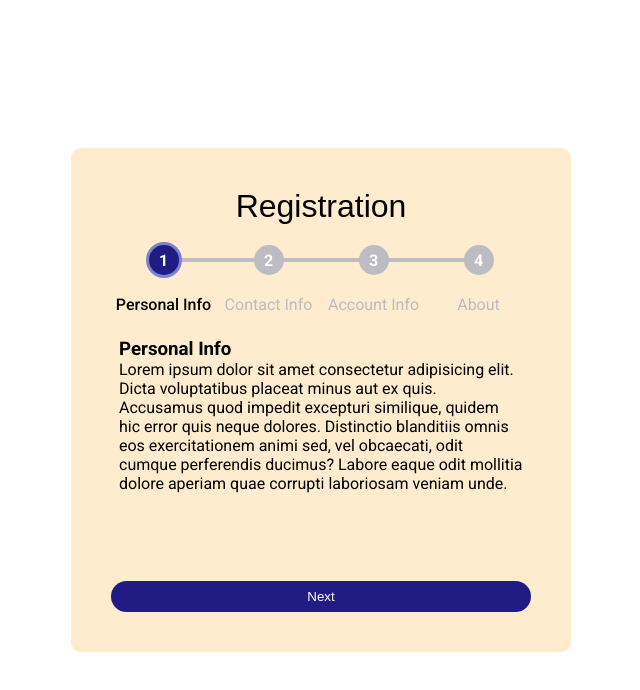
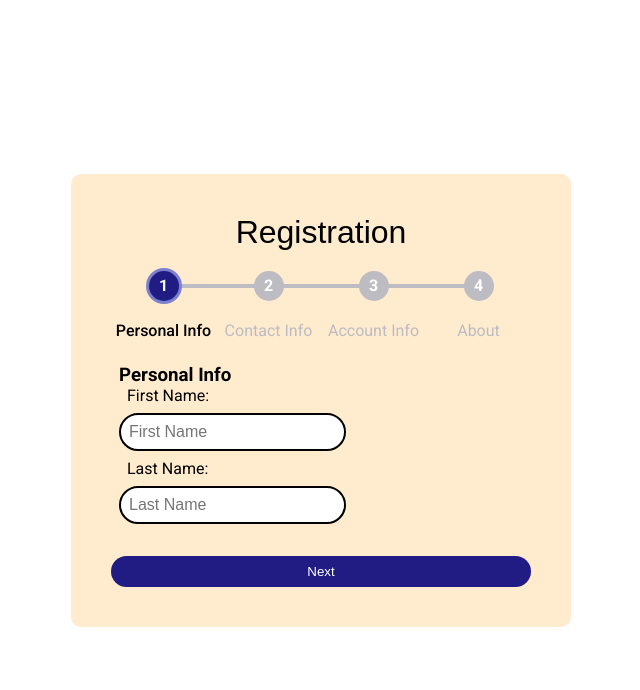
Before and after one commit to mujahidrakibdev/form-validation, a plain HTML site: page index.html in a window 1280 px wide. Shown: the whole page, without its empty margins (319-959 px from the left). Drawn offline with Linux system fonts and the light colour scheme; a web font is replaced by a local one.

Commit message:
almost complete

```diff
--- a/index.html
+++ b/index.html
@@ -24,22 +24,34 @@
 
             </div>
 
-            <div class="data-container">
-                <div class="data">
+            <div class="step-container">
+                <div class="step">
                     <h3 class="personal-info">Personal Info</h3>
-                    <p>Lorem ipsum dolor sit amet consectetur adipisicing elit. Dicta voluptatibus placeat minus aut ex quis. Accusamus quod impedit excepturi similique, quidem hic error quis neque dolores. Distinctio blanditiis omnis eos exercitationem animi sed, vel obcaecati, odit cumque perferendis ducimus? Labore eaque odit mollitia dolore aperiam quae corrupti laboriosam veniam unde.</p>
+                    <label for="first-name">First Name:</label>
+                    <input type="text" id="first-name" placeholder="First Name" required>
+                    <label for="last-name">Last Name:</label>
+                    <input type="text" id="last-name" placeholder="Last Name" required>
                 </div>
-                <div class="data">
-                    <h3 class="personal-info">Personal Info</h3>
-                    <p>Lorem ipsum dolor sit amet consectetur adipisicing elit. Dicta voluptatibus placeat minus aut ex quis. Accusamus quod impedit excepturi similique, quidem hic error quis neque dolores. Distinctio blanditiis omnis eos exercitationem animi sed, vel obcaecati, odit cumque perferendis ducimus? Labore eaque odit mollitia dolore aperiam quae corrupti laboriosam veniam unde.</p>
+                <div class="step">
+                    <h3 class="contact-info">Contact Info</h3>
+                    <label for="email">Email:</label>
+                    <input type="email" id="email" placeholder="Email" required>
+                    <label for="phone">Phone:</label>
+                    <input type="number" id="phone" placeholder="Phone" required>
                 </div>
-                <div class="data">
-                    <h3 class="personal-info">Personal Info</h3>
-                    <p>Lorem ipsum dolor sit amet consectetur adipisicing elit. Dicta voluptatibus placeat minus aut ex quis. Accusamus quod impedit excepturi similique, quidem hic error quis neque dolores. Distinctio blanditiis omnis eos exercitationem animi sed, vel obcaecati, odit cumque perferendis ducimus? Labore eaque odit mollitia dolore aperiam quae corrupti laboriosam veniam unde.</p>
+                <div class="step">
+                    <h3 class="account-info">Account Info</h3>
+                    <label for="username">Username:</label>
+                    <input type="text" id="username" placeholder="Username" required>
+                    <label for="password">Password:</label>
+                    <input type="password" id="password" placeholder="Password" required>
+                    <label for="retype-password">Retype Password:</label>
+                    <input type="password" id="retypepassword" placeholder="Retype Password" required>
                 </div>
-                <div class="data">
-                    <h3 class="personal-info">Personal Info</h3>
-                    <p>Lorem ipsum dolor sit amet consectetur adipisicing elit. Dicta voluptatibus placeat minus aut ex quis. Accusamus quod impedit excepturi similique, quidem hic error quis neque dolores. Distinctio blanditiis omnis eos exercitationem animi sed, vel obcaecati, odit cumque perferendis ducimus? Labore eaque odit mollitia dolore aperiam quae corrupti laboriosam veniam unde.</p>
+                <div class="step">
+                    <h3 class="about">About</h3>
+                    <label for="bio">Bio:</label>
+                    <textarea name="bio" id="bio" required></textarea>
                 </div>
             </div>
 
--- a/script.js
+++ b/script.js
@@ -3,6 +3,9 @@ const progress = document.querySelector(".progress")
 const prevBtn = document.querySelector(".prev")
 const nextBtn = document.querySelector(".next")
 const submitBtn = document.querySelector(".submit")
+const steps = document.querySelectorAll(".step")
+const stepsContainer = document.querySelector(".step-container")
+
 
 
 
@@ -12,9 +15,16 @@ function updateProgress() {
     let width = currStep / (stepIndicator.length - 1)
     progress.style.transform = `scaleX(${width})`
 
+    stepsContainer.style.height = steps[currStep].offsetHeight + "px"
+
     stepIndicator.forEach((indicator, index) => {
         indicator.classList.toggle("current", currStep === index)
         indicator.classList.toggle("done", currStep > index)
+    })
+
+    steps.forEach((step, index) => {
+        step.style.transform = `translateX(-${currStep * 100}%)`
+        step.classList.toggle("current", currStep === index)
     })
 
     updateButton()
@@ -24,6 +34,11 @@ function updateButton() {
     prevBtn.hidden = currStep === 0
     nextBtn.hidden = currStep >= stepIndicator.length - 1
     submitBtn.hidden = !nextBtn.hidden
+}
+
+const validStep = ()=> {
+    const fields = steps[currStep].querySelectorAll("input, textarea")
+    return [...fields].every((field) => field.reportValidity())
 }
 
 prevBtn.addEventListener("click", function (e) {
@@ -38,6 +53,8 @@ prevBtn.addEventListener("click", function (e) {
 nextBtn.addEventListener("click", function (e) {
     e.preventDefault()
 
+    if(!validStep()) return;
+
     if (currStep < stepIndicator.length - 1) {
         currStep++
         updateProgress()
--- a/style.css
+++ b/style.css
@@ -104,7 +104,6 @@ li::before{
 .controls{
     display: flex;
     gap: 2rem;
-    margin-top: 4rem;
 }
 
 .controls button{
@@ -123,12 +122,33 @@ li::before{
     background-color: #0fc6df !important;
 }
 
-.data-container{
+.step-container{
     display: flex;
     overflow: hidden;
 }
 
-.data{
+.step{
     flex: 1 0 100%;
     padding: 24px 8px;
+    opacity: 0;
+    transition: opacity .5s;
+    height: fit-content;
 }
+
+.step.current{
+    opacity: 1;
+}
+
+input, textarea{
+    display: block;
+    outline: none;
+    font-size: 1rem;
+    padding: .5rem;
+    margin: .5rem 0;
+    border-radius: 50px;
+    border: 2px solid black;
+}
+
+label{
+    margin: .5rem;
+}
```
